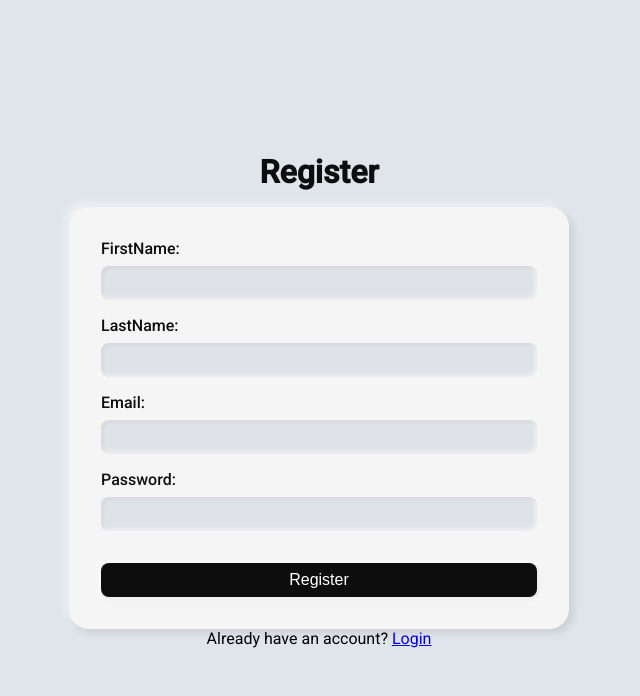
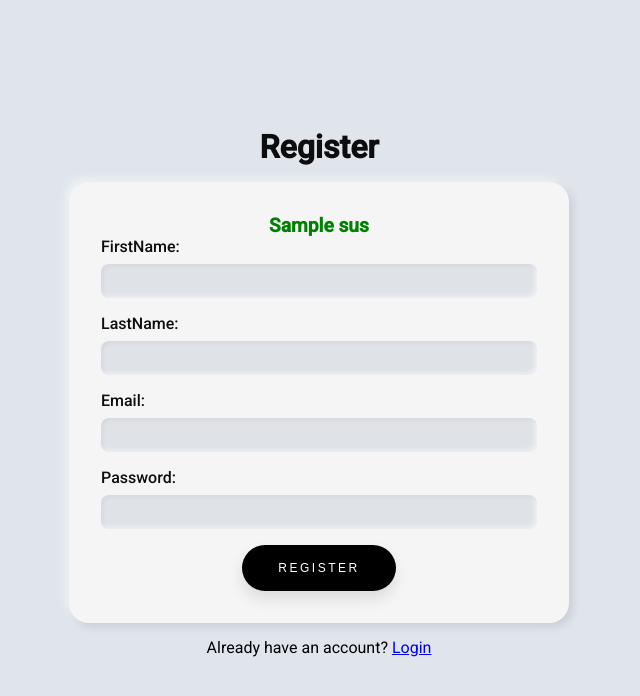
Before and after one commit to pkonnoth/solarwebapp, a Flask app: template webserver/templates/register.html in a window 1280 px wide. Shown: the top 696 px of the page, without its empty margins (321-961 px from the left). Run offline with Flask 2, Linux system fonts and the light colour scheme; the template is opened without the code that fills it: most values are stand-ins (such as "Sample title", 1, 10 or a date in 2020); some libraries are stand-ins or nearby versions.

Commit message:
app with working login and register

```diff
--- a/webserver/app.py
+++ b/webserver/app.py
@@ -12,36 +12,44 @@
 app.config['MYSQL_PASSWORD'] = 'tspas'
 app.config['MYSQL_DB'] = 'logindb'
 
+
 @app.route('/')
 def home():
     return redirect(url_for('login'))
 
+
 @app.route('/login', methods=['GET', 'POST'])
 def login():
-    if request.method == 'POST':
+    msg = ''
+    if request.method == 'POST' and 'email' in request.form and 'password' in request.form:
         email = request.form['email']
         password = request.form['password']
         cursor = mysql.connection.cursor(MySQLdb.cursors.DictCursor)
-        cursor.execute('SELECT * FROM users WHERE email = %s AND password = %s', (email, password,))
-        user = cursor.fetchone()
-        if user:
-            session['loggedin'] = True
-            session['id'] = user['id']
-            session['email'] = user['email']
-            return redirect(url_for('dashboard'))
+
+        if email and password:
+            cursor.execute('SELECT * FROM users WHERE email = %s AND password = %s', (email, password,))
+            user = cursor.fetchone()
+            if user:
+                session['loggedin'] = True
+                session['id'] = user['id']
+                session['email'] = user['email']
+                msg = 'Logged in successfully!'
+                return render_template('dash.html', msg=msg)
+                print("Logged in successfully!")
+            else:
+                msg = 'Invalid email or password'
+                print(msg)
         else:
-            message = 'Invalid email or password'
-            return render_template('login.html', message=message)
-            print("Invalid email or password")
-    else:
-        if 'loggedin' in session:
-            return redirect(url_for('dashboard'))
-        else:
-            return render_template('login.html')
+            msg = 'Email and password fields cannot be empty'
+            print(msg)
+
+    return render_template('login.html', msg=msg)
+
 
 @app.route('/register', methods=['GET', 'POST'])
 def register():
-    if request.method == 'POST':
+    sus = ''
+    if request.method == 'POST' and 'email' in request.form and 'password' in request.form and 'first-name' in request.form and 'last-name' in request.form:
         email = request.form['email']
         password = request.form['password']
         firstname = request.form['first-name']
@@ -50,16 +58,21 @@
         cursor = mysql.connection.cursor(MySQLdb.cursors.DictCursor)
         cursor.execute('SELECT * FROM users WHERE email = %s', (email,))
         user = cursor.fetchone()
-        if user:
-            message = 'Email already exists'
-            return render_template('register.html', message=message)
+        if email and password and firstname and lastname:
+            if user:
+                msg = 'Email already exists'
+                return render_template('register.html', msg=msg)
+            else:
+                cursor.execute('INSERT INTO users VALUES (NULL, %s, %s, %s,%s)', (firstname, lastname, email, password))
+                mysql.connection.commit()
+                sus = 'You have successfully registered!'
+                return render_template('register.html', sus=sus)
         else:
-            cursor.execute('INSERT INTO users VALUES (NULL, %s, %s, %s,%s)', (firstname,lastname, email, password))
-            mysql.connection.commit()
-            message = 'You have successfully registered'
-            return render_template('register.html', message=message)
+            msg = 'Please fill out the form'
+            return render_template('register.html', msg=msg)
     else:
         return render_template('register.html')
+
 
 @app.route('/dashboard')
 def dashboard():
@@ -68,6 +81,7 @@
     else:
         return redirect(url_for('login'))
 
+
 @app.route('/logout')
 def logout():
     session.pop('loggedin', None)
@@ -75,5 +89,6 @@
     session.pop('username', None)
     return redirect(url_for('login'))
 
+
 if __name__ == '__main__':
     app.run(debug=True)
--- a/webserver/static/style.css
+++ b/webserver/static/style.css
@@ -69,19 +69,44 @@
 }
 
 button {
+  padding: 1.3em 3em;
+  font-size: 12px;
+  text-transform: uppercase;
+  letter-spacing: 2.5px;
+  font-weight: 500;
+  color: #ffffff;
+  background-color: #000000;
   border: none;
-  background-color: #0d0d0d;
-  padding: 0.5rem 1rem;
-  border-radius: 8px;
-  width: 100%;
-  font-size: 1rem;
-  font-weight: 500;
+  border-radius: 45px;
+  box-shadow: 0px 8px 15px rgba(0, 0, 0, 0.1);
+  transition: all 0.3s ease 0s;
+  cursor: pointer;
+  outline: none;
+}
+
+button:hover {
+  background-color: #23c483;
+  box-shadow: 0px 15px 20px rgba(46, 229, 157, 0.4);
   color: #fff;
-  margin-top: 1rem;
-  box-shadow: 2px 2px 4px rgba(0, 0, 0, 0.05),
-    -2px -2px 4px rgba(255, 255, 255, 0.5);
+  transform: translateY(-7px);
 }
-button:hover {
-  cursor: pointer;
-  background-color: ;
+
+button:active {
+  transform: translateY(-1px);
 }
+
+.msg {
+  color: red;
+  font-size: 1.0rem;
+  font-weight: bold;
+}
+
+.sus {
+  color: green;
+  font-size: 1.2rem;
+  font-weight: bold;
+
+}
+p {
+  padding: 15px;
+}
--- a/webserver/templates/login.html
+++ b/webserver/templates/login.html
@@ -9,7 +9,9 @@
 	<div class="container">
 		<h1>Login</h1>
 		<form action="/login" method="post">
+			<div class="msg">{{ msg }}</div>
 		<div class="form-group">
+
 			<label for="email">Email:</label>
 			<input type="text" id="email" name="email"><br>
 		</div>
--- a/webserver/templates/register.html
+++ b/webserver/templates/register.html
@@ -8,6 +8,8 @@
 	<div class="container">
 		<h1>Register</h1>
 		<form action="/register" method="post">
+			<div class="msg">{{ msg }}</div>
+			<div class="sus">{{ sus }}</div>
 			<div class="form-group">
 				<label for="first-name">FirstName:</label>
 				<input type="text" id="first-name" name="first-name">
```
